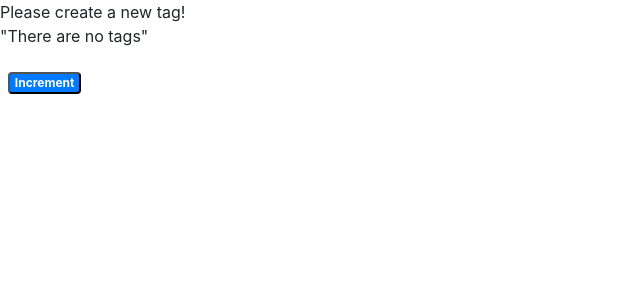
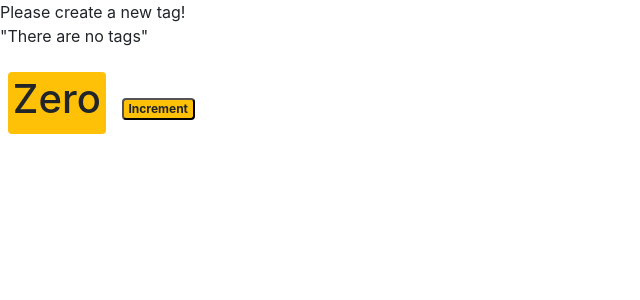
Before and after one commit to PalakVora/counter-app, a React (Create React App) app: page / in a window 1280 px wide. Shown: the top 300 px of the page, without its empty margins (0-640 px from the left). Built offline with nearby package versions, Linux system fonts and the light colour scheme.

Commit message:
Change the color as per count

```diff
--- a/src/components/counter.jsx
+++ b/src/components/counter.jsx
@@ -3,7 +3,7 @@ import React, { Component } from 'react';
 export default class Counter extends Component {
     //for dynamic value instead of hardcoding
     state = {
-        count : 1,
+        count : 0,
         tags: [],
         message: "Please create a new tag!"
         //imageURL:"https://picsum.photos/200"
@@ -32,8 +32,14 @@ export default class Counter extends Component {
         return (
             <div>
                 {this.state.tags.length===0&&this.state.message}
-               {this.renderTags()}
-               <button onClick={this.handleIncrement()} className={this.getBadgeClasses()}>Increment</button>
+                {this.renderTags()}
+                <span className={this.getBadgeClasses()}>{this.formatCount()}</span>
+                <button
+                onClick={this.handleIncrement}
+                className={this.getBadgeClasses()}
+                >
+                    Increment
+                </button>
             </div>
         );
 
@@ -41,21 +47,22 @@ export default class Counter extends Component {
     //Ctrl+Shitf+R : For auto extraction of code lines to another function
 
     handleIncrement =() =>{
-        console.log('Increment Clicked',this.state.count);
-    }
+        //console.log('Increment Clicked',this.state.count);
+        this.setState({count: this.state.count+1})
+    };
     getBadgeClasses() {
          //if count is 0 display in yellow else display in blue
         let classes = "badge m-2 badge-";
         classes += this.state.count === 0 ? "warning" : "primary";
         return classes;
     }
-}
-
-   /* formatCount(){
+       formatCount(){
         const {count} = this.state;
         const x=<h1>Zero</h1>;
         return count===0?x:count;
     }
-}*/
+}
+
+
 
 //export default Counter;
```
